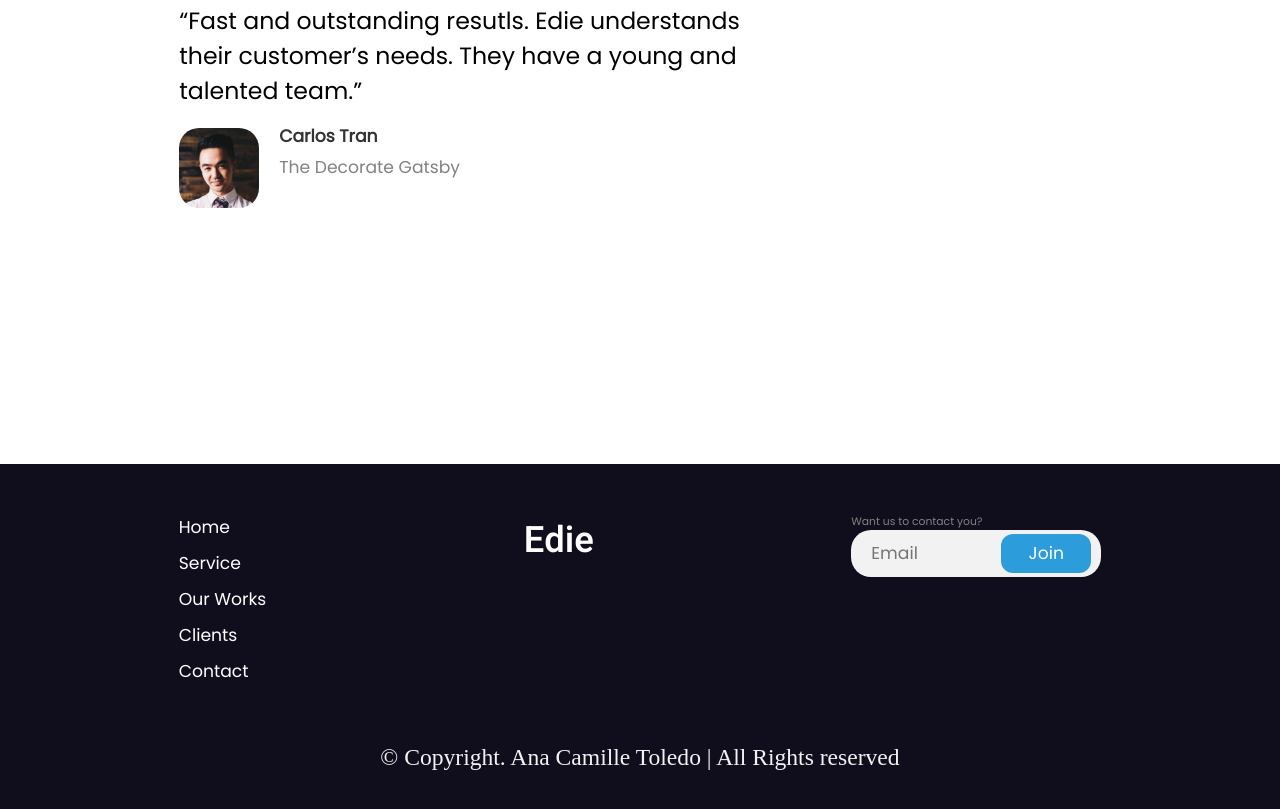
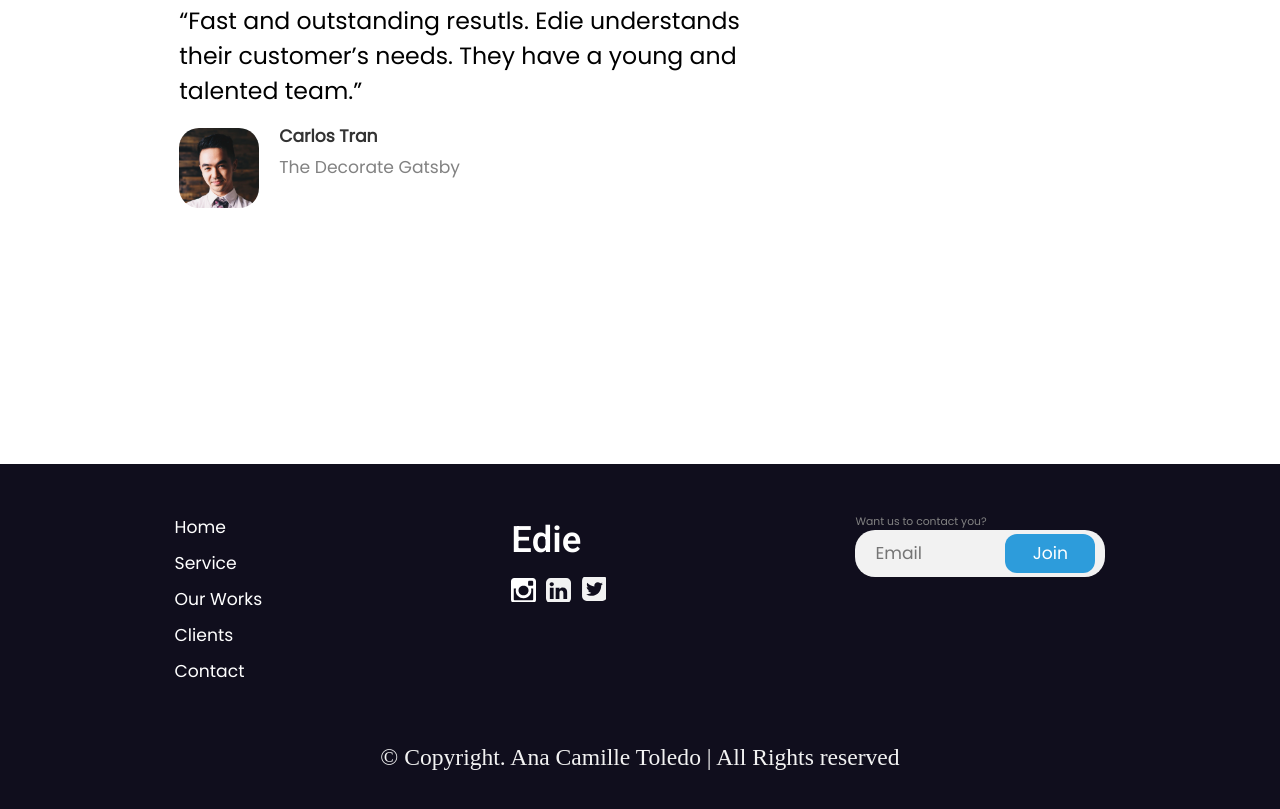
Before and after one commit to itsmeanaaa/EddieHomepage, a plain HTML site: page index.html in a window 1280 px wide. Shown: the part 4102-4911 px from the top of the page. Drawn offline with Linux system fonts and the light colour scheme.

Commit message:
Update index.html

```diff
--- a/index.html
+++ b/index.html
@@ -138,7 +138,11 @@
                     </div>
                      <div class="two">
                         <p>Edie</p>
-
+                        <div class="innertwo">
+                            <img src="img/instagram.svg">
+                            <img src="img/linkedin.svg">
+                            <img src="img/twitter.svg">
+                        </div>
                     </div>
                     <div class="contact">
                             <p>Want us to contact you?</p>
```
